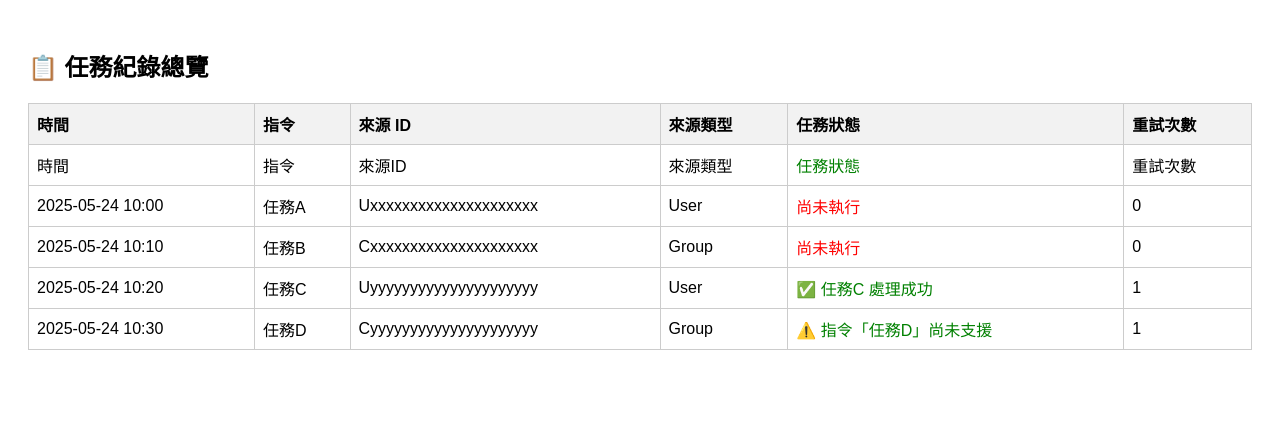
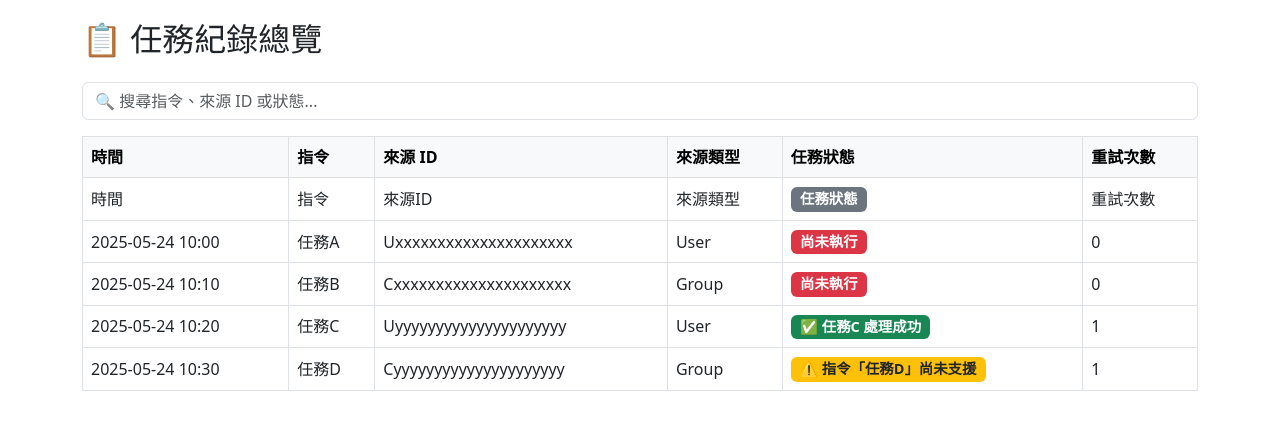
Before and after one commit to lcm171101/LineBot-Total, a Flask app: page /tasks in a window 1280 px wide. Shown: the top 430 px of the page. Run offline with Flask 3, Linux system fonts and the light colour scheme.

Commit message:
Add files via upload

```diff
--- a/templates/task_table.html
+++ b/templates/task_table.html
@@ -3,19 +3,21 @@
 <head>
     <meta charset="UTF-8">
     <title>任務管理介面</title>
+    <link href="https://cdn.jsdelivr.net/npm/bootstrap@5.3.0/dist/css/bootstrap.min.css" rel="stylesheet">
     <style>
-        body { font-family: sans-serif; padding: 20px; }
-        table { border-collapse: collapse; width: 100%; }
-        th, td { border: 1px solid #ccc; padding: 8px; text-align: left; }
-        th { background-color: #f2f2f2; }
-        .status-pending { color: red; }
-        .status-done { color: green; }
+        body { padding: 20px; }
+        .table td, .table th { vertical-align: middle; }
+        .badge-status { font-size: 0.9em; }
     </style>
 </head>
 <body>
-    <h2>📋 任務紀錄總覽</h2>
-    <table>
-        <thead>
+    <div class="container">
+        <h2 class="mb-4">📋 任務紀錄總覽</h2>
+        <input id="searchInput" type="text" class="form-control mb-3" placeholder="🔍 搜尋指令、來源 ID 或狀態..." onkeyup="filterTable()">
+
+        <div class="table-responsive">
+            <table id="taskTable" class="table table-bordered table-hover align-middle">
+                <thead class="table-light">
                     <tr>
                         <th>時間</th>
                         <th>指令</th>
@@ -32,11 +34,44 @@
                             <td>{{ row[1] }}</td>
                             <td>{{ row[2] }}</td>
                             <td>{{ row[3] }}</td>
-                    <td class="{{ 'status-pending' if row[4] == '' else 'status-done' }}">{{ row[4] or '尚未執行' }}</td>
+                            <td>
+                                {% if row[4] == '' %}
+                                    <span class="badge bg-danger badge-status">尚未執行</span>
+                                {% elif "✅" in row[4] %}
+                                    <span class="badge bg-success badge-status">{{ row[4] }}</span>
+                                {% elif "⚠️" in row[4] %}
+                                    <span class="badge bg-warning text-dark badge-status">{{ row[4] }}</span>
+                                {% else %}
+                                    <span class="badge bg-secondary badge-status">{{ row[4] }}</span>
+                                {% endif %}
+                            </td>
                             <td>{{ row[5] }}</td>
                         </tr>
                     {% endfor %}
                 </tbody>
             </table>
+        </div>
+    </div>
+
+    <script>
+        function filterTable() {
+            var input = document.getElementById("searchInput");
+            var filter = input.value.toLowerCase();
+            var table = document.getElementById("taskTable");
+            var trs = table.getElementsByTagName("tr");
+
+            for (var i = 1; i < trs.length; i++) {
+                var tds = trs[i].getElementsByTagName("td");
+                var show = false;
+                for (var j = 0; j < tds.length; j++) {
+                    if (tds[j].innerText.toLowerCase().indexOf(filter) > -1) {
+                        show = true;
+                        break;
+                    }
+                }
+                trs[i].style.display = show ? "" : "none";
+            }
+        }
+    </script>
 </body>
 </html>
```
Lines whose indentation alone changed are shown as unchanged.
